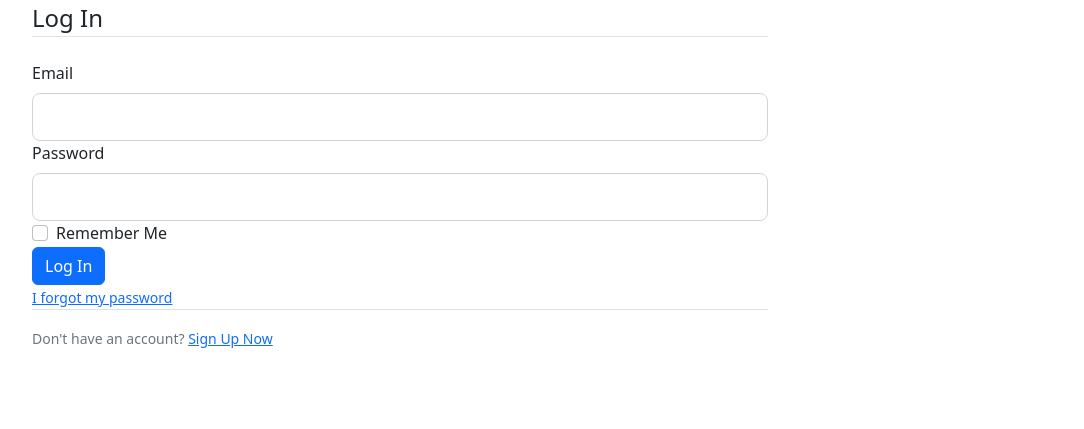
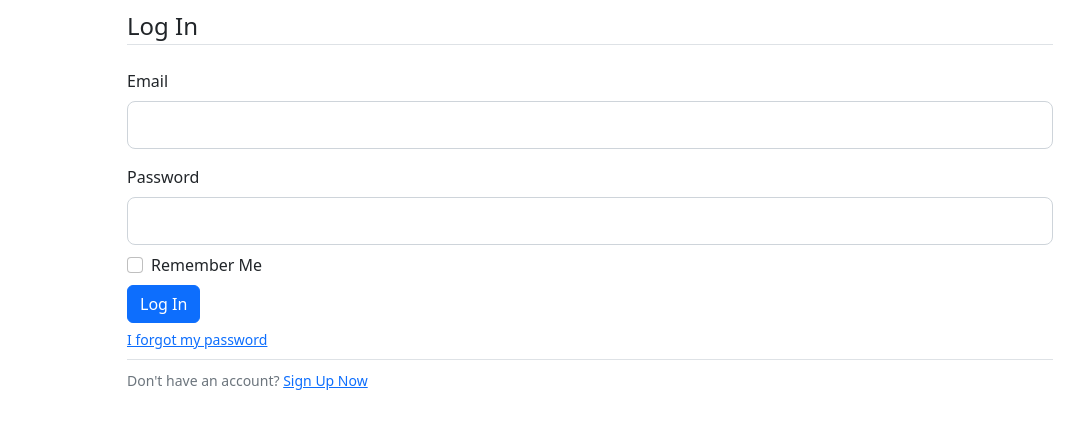
Before and after one commit to nickpartalis/Task_reminder, a Flask app: page /login in a window 1280 px wide. Shown: the part 56-485 px from the top of the page, without its empty margins (50-1134 px from the left). Run offline with Flask 2, Linux system fonts and the light colour scheme; some libraries are stand-ins or nearby versions.

Commit message:
Add styling, fix form margins

```diff
--- a/task_app/static/styles.css
+++ b/task_app/static/styles.css
@@ -0,0 +1,9 @@
+.alert, .alert .btn-close {
+    padding-top: 8px;
+    padding-bottom: 8px;
+}
+
+.card {
+    background-color: #fff8bb;
+    color: #53513d;
+}
--- a/task_app/tasks/routes.py
+++ b/task_app/tasks/routes.py
@@ -19,7 +19,7 @@ def new_task():
         db.session.commit()
         flash("Your task has been created.", "success")
         return redirect(url_for("main.home"))
-    return render_template("create_task.html", form=form, legend="Create Task", pagetitle="Create Task")
+    return render_template("create_task.html", form=form, legend="New Task", pagetitle="New Task")
 
 @tasks.route("/task/<int:task_id>", methods=["GET", "POST"])
 @login_required
--- a/task_app/templates/account.html
+++ b/task_app/templates/account.html
@@ -5,7 +5,7 @@
             {{ form.hidden_tag() }}
             <fieldset class="form-group">
                 <legend class="border-bottom mb-4">Account Info</legend>
-                <div class="form-group">
+                <div class="mb-3">
                     {{ form.username.label(class="form-label") }}
 
                     {% if form.username.errors %}
@@ -19,7 +19,7 @@
                         {{ form.username(class="form-control form-control-lg") }}
                     {% endif %}
                 </div>
-                <div class="form-group">
+                <div class="mb-3">
                     {{ form.email.label(class="form-label") }}
 
                     {% if form.email.errors %}
@@ -34,7 +34,7 @@
                     {% endif %}
                 </div>
             </fieldset>
-            <div class="form-group">
+            <div class="mb-3">
                 {{ form.submit(class="btn btn-primary") }}
             </div>
         </form>
--- a/task_app/templates/errors/404.html
+++ b/task_app/templates/errors/404.html
@@ -2,6 +2,6 @@
 {% block content %}
     <div class="container">
         <h2 class="mt-5">Page Not Found (404)</h2>
-        <p class="lead">It appears that this page does not exist. If you typed the URL manually, check your spelling.</p>
+        <p class="lead">It appears that this page does not exist. If you typed the URL manually, please check your spelling.</p>
     </div>
 {% endblock content %}
--- a/task_app/templates/layout.html
+++ b/task_app/templates/layout.html
@@ -16,7 +16,7 @@
   {% endif %}
 </head>
 <body>
-  <nav class="navbar navbar-expand-sm navbar-dark bg-dark" aria-label="Third navbar example">
+  <nav class="navbar navbar-expand-sm navbar-dark bg-dark sticky-top mb-2" aria-label="Third navbar example">
       <div class="container-fluid">
         <a class="navbar-brand" href="{{ url_for('main.home') }}">Task Reminder</a>
         <button class="navbar-toggler" type="button" data-bs-toggle="collapse"
@@ -47,13 +47,14 @@
 
     <main role="main" class="container">
         <div class="row">
-          <div class="col-md-8">
+          <div class="col-md-10 mx-auto">
             <!-- flash() message -->
             {% with messages = get_flashed_messages(with_categories=true) %}
                 {% if messages %}
                     {% for category, message in messages %}
-                        <div class="alert alert-{{ category }}">
+                        <div class="alert alert-{{ category }} alert-dismissible" role="alert">
                             {{ message }}
+                            <button type="button" class="btn-close btn-close-sm" data-bs-dismiss="alert" aria-label="Close"></button>
                         </div>
                     {% endfor %}
                 {% endif %}
--- a/task_app/templates/login.html
+++ b/task_app/templates/login.html
@@ -5,9 +5,8 @@
             {{ form.hidden_tag() }}
             <fieldset class="form-group">
                 <legend class="border-bottom mb-4">Log In</legend>
-                <div class="form-group">
+                <div class="mb-3">
                     {{ form.email.label(class="form-label") }}
-
                     {% if form.email.errors %}
                         {{ form.email(class="form-control form-control-lg is-invalid") }}
                         <div class="invalid-feedback">
@@ -19,9 +18,8 @@
                         {{ form.email(class="form-control form-control-lg") }}
                     {% endif %}
                 </div>
-                <div class="form-group">
+                <div class="mb-2">
                     {{ form.password.label(class="form-label") }}
-
                     {% if form.password.errors %}
                         {{ form.password(class="form-control form-control-lg is-invalid") }}
                         <div class="invalid-feedback">
@@ -33,21 +31,20 @@
                         {{ form.password(class="form-control form-control-lg") }}
                     {% endif %}
                 </div>
-                <div class="form-check">
+                <div class="form-check mb-2">
                     {{ form.remember(class="form-check-input") }}
                     {{ form.remember.label(class="form-check-label") }}
                 </div>
             </fieldset>
-            <div class="form-group">
+            <div class="mb-1">
                 {{ form.submit(class="btn btn-primary") }}
-
             </div>
-            <small class="text-muted ml-2">
-                <a href="{{ url_for('users.reset_request') }}">I forgot my password</a>
-            </small>
+            <div class="text-muted mb-2">
+                <small><a href="{{ url_for('users.reset_request') }}">I forgot my password</a></small>
+            </div>
         </form>
     </div>
-    <div class="border-top pt-3">
+    <div class="border-top pt-2">
         <small class="text-muted">
             Don't have an account? <a class="ml-2" href="{{ url_for('users.register') }}">Sign Up Now</a>
         </small>
--- a/task_app/templates/reset_request.html
+++ b/task_app/templates/reset_request.html
@@ -5,7 +5,7 @@
             {{ form.hidden_tag() }}
             <fieldset class="form-group">
                 <legend class="border-bottom mt-4 mb-4">Reset Password</legend>
-                <div class="form-group">
+                <div class="mb-3">
                     {{ form.email.label(class="form-label") }}
                     {% if form.email.errors %}
                         {{ form.email(class="form-control form-control-lg is-invalid") }}
@@ -19,7 +19,7 @@
                     {% endif %}
                 </div>
             </fieldset>
-            <div class="form-group">
+            <div class="mb-3">
                 {{ form.submit(class="btn btn-primary") }}
             </div>
         </form>
--- a/task_app/templates/reset_token.html
+++ b/task_app/templates/reset_token.html
@@ -5,7 +5,7 @@
             {{ form.hidden_tag() }}
             <fieldset class="form-group">
                 <legend class="border-bottom mt-4 mb-4">Reset Password</legend>
-                <div class="form-group">
+                <div class="mb-3">
                     {{ form.password.label(class="form-label") }}
                     {% if form.password.errors %}
                         {{ form.password(class="form-control form-control-lg is-invalid") }}
@@ -18,7 +18,7 @@
                         {{ form.password(class="form-control form-control-lg") }}
                     {% endif %}
                 </div>
-                <div class="form-group">
+                <div class="mb-3">
                     {{ form.confirm_password.label(class="form-label") }}
                     {% if form.confirm_password.errors %}
                         {{ form.confirm_password(class="form-control form-control-lg is-invalid") }}
@@ -32,7 +32,7 @@
                     {% endif %}
                 </div>
             </fieldset>
-            <div class="form-group">
+            <div class="mb-3">
                 {{ form.submit(class="btn btn-primary") }}
             </div>
         </form>
--- a/task_app/templates/task.html
+++ b/task_app/templates/task.html
@@ -1,5 +1,6 @@
 {% extends "layout.html" %}
 {% block content %}
+  <legend class="border-bottom mb-4">View Task</legend>
   <div class="card text-justify mb-4">
       <div class="card-body">
           <div class="d-flex">
```
Also changed, not shown: task_app/templates/create_task.html (+4 -4 lines), task_app/templates/home.html (+7 -2 lines), task_app/templates/register.html (+6 -10 lines), task_app/app.db. Lines whose indentation alone changed are shown as unchanged.
